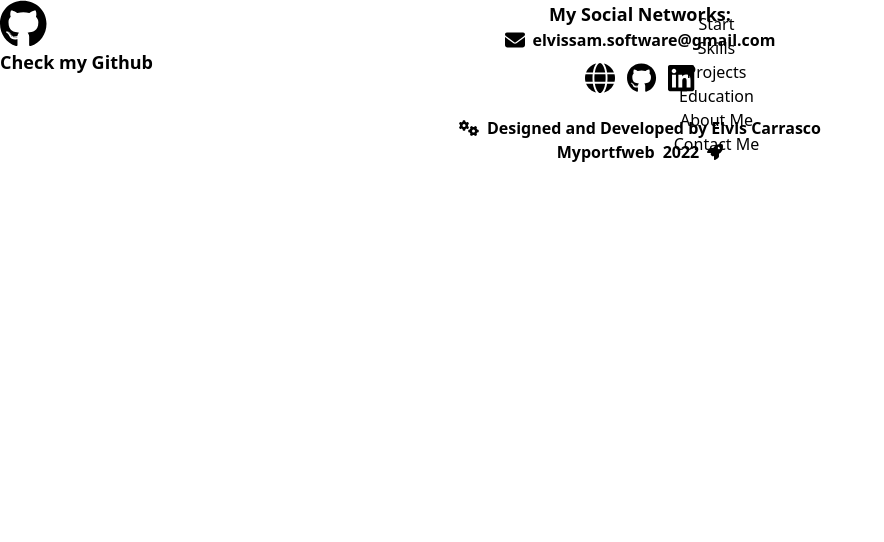
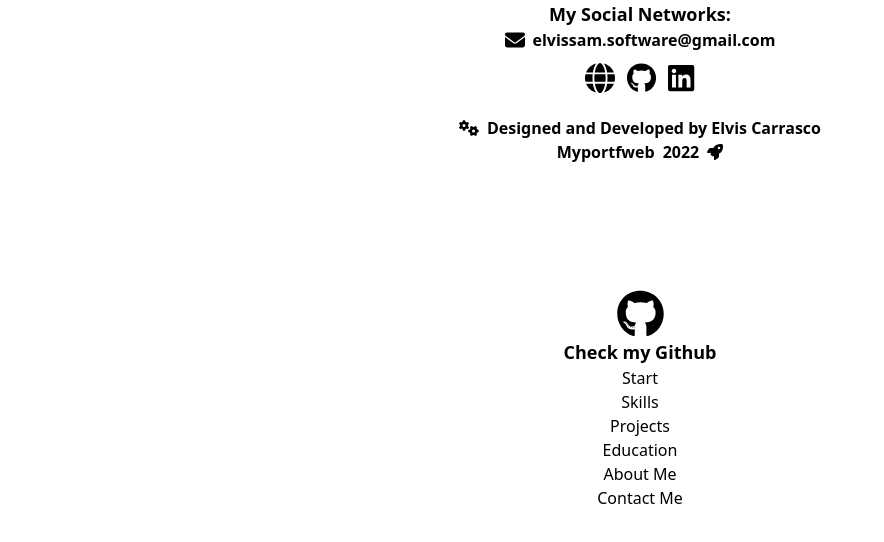
Before and after one commit to Elvissamir/Myportfwebwr, a React (Create React App) app: page / in a window 1280 px wide. Shown: the top 542 px of the page, without its empty margins (0-884 px from the left). Built offline with nearby package versions, Linux system fonts and the light colour scheme.

Commit message:
Add styles for nav links in NavLink component. Now the color changes on hover

```diff
--- a/src/components/NavLink.tsx
+++ b/src/components/NavLink.tsx
@@ -11,7 +11,7 @@ const NavLink = ({sectionsInfo}: NavLinkProps) => {
     return (
         <>
             {sectionsInfo.map(sectionInfo =>
-                <a className="nav-link" href={sectionInfo.id}>
+                <a className="nav-link gradient-text" href={sectionInfo.id}>
                     {sectionInfo.name}
                 </a>
             )}
--- a/src/components/layout/Nav.tsx
+++ b/src/components/layout/Nav.tsx
@@ -5,15 +5,15 @@ import NavLink from '../NavLink';
 
 const Nav = () => {
     return (
-        <nav className="fixed z-[2000] w-full">
-            <div className="flex">
-                <div className="flex flex-col">
-                    <a href={links.github}>
+        <nav className="fixed z-[2000] w-full h-full brand-bg flex">
+            <div className="flex flex-col justify-center w-6/12 mx-auto custom-padding">
+                <div className="flex flex-col justify-center items-center">
+                    <a href={links.github} className='flex flex-col justify-center'>
                         <FontAwesomeIcon className='text-5xl' icon={{ prefix: 'fab', iconName: 'github' }} />
                         <p className='text-lg font-black'>Check my Github</p>
                     </a>
                 </div>
-                <div className='flex flex-col justify-center items-center mt-3 w-6/12 mx-auto'>
+                <div className='flex flex-col justify-center items-center'>
                     <NavLink sectionsInfo={sections} />
                 </div>
             </div>
--- a/src/index.css
+++ b/src/index.css
@@ -4,3 +4,6 @@
 
 @import './styles/variables.css';
 @import './styles/general.css';
+
+/* Components */
+@import './styles/components/NavLink.css';
--- /dev/null
+++ b/src/styles/components/NavLink.css
@@ -0,0 +1,5 @@
+.nav-link {
+    max-width: 150px;
+
+    @apply text-lg font-bold text-center mt-4 lg:mt-0 lg:h-8 lg:text-xl 2xl:mx-auto 2xl:w-40 2xl:mt-3;
+}
```
Also changed, not shown: src/styles/general.css (+15 -0 lines).
